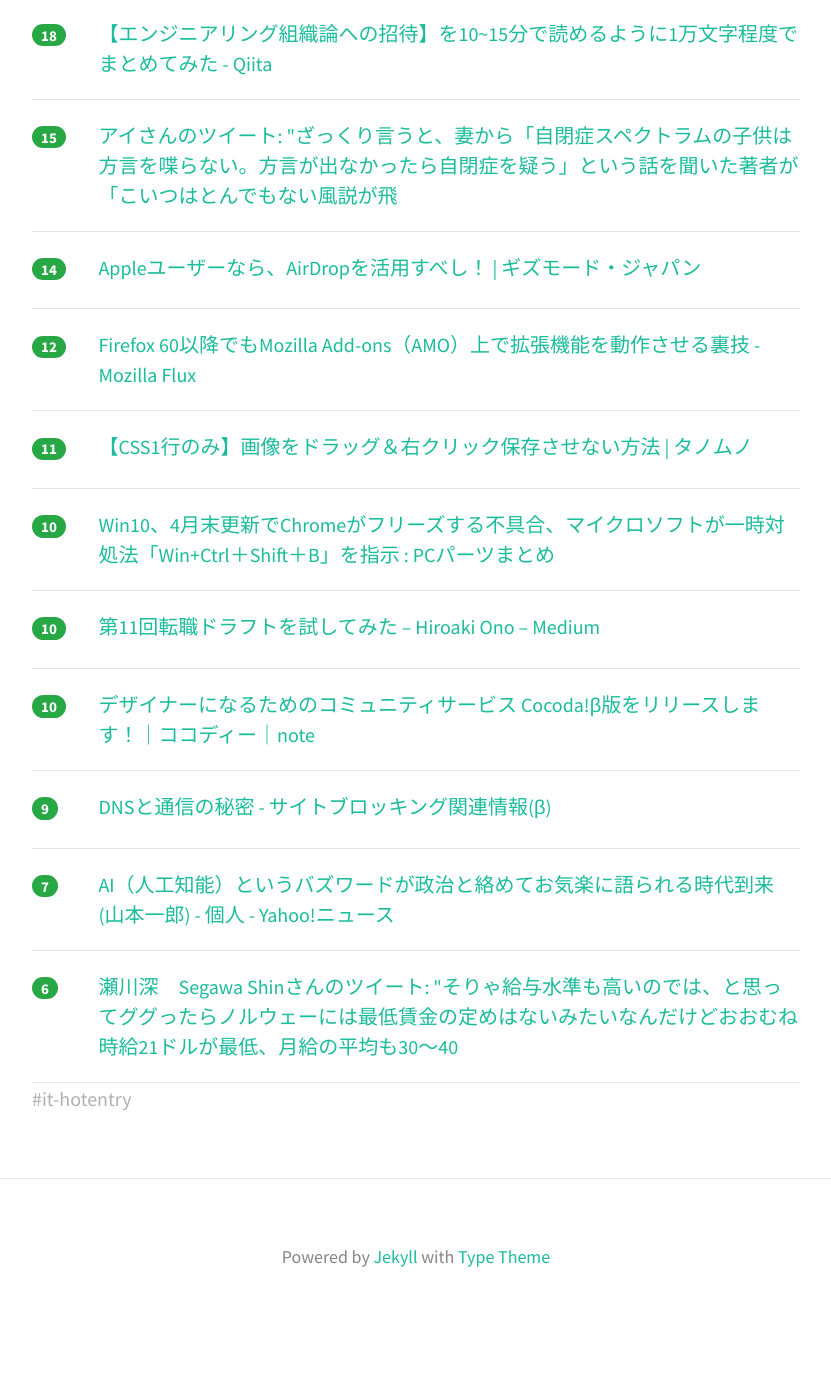
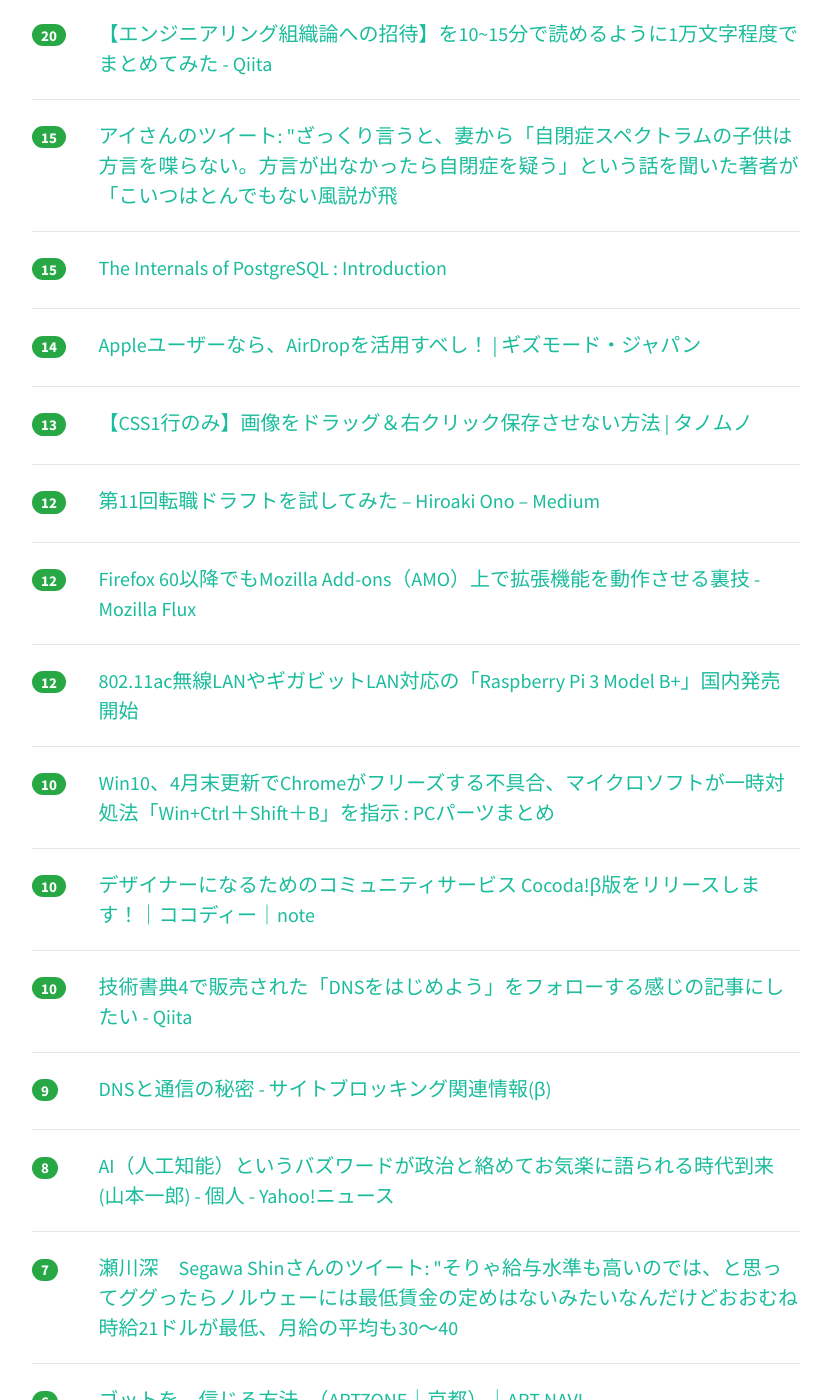
Before and after one commit to yatta47/hatena-matome-site, a Jekyll site: the page built from _posts/2018-05-05-hatena.md, in a window 1280 px wide and 1400 px high, scrolled down 556 px. Shown: the whole window, without its empty margins (224-1055 px from the left). Built offline with Jekyll 4.4.1, drawn with Linux system fonts in a browser that asks for light colours; nearby versions of some CDN libraries; before the commit the page ends 1890 px from its top, so only the background shows below that; some of the changed text lies outside the part shown.

Commit message:
Updated 2018-05-05

```diff
--- a/_posts/2018-05-05-hatena.md
+++ b/_posts/2018-05-05-hatena.md
@@ -1,23 +1,23 @@
 ---
 layout: post
 title:  "2018-05-05 はてぶIT"
-date:   2018-05-05 08:02:39
+date:   2018-05-05 09:03:23
 tags: [it-hotentry]
 ---
-13 件のデータあり
+17 件のデータあり
 
 <hr><div class="row">
-<div class="col-1"><span class="badge badge-pill badge-success h2">126</span></div>
+<div class="col-1"><span class="badge badge-pill badge-success h2">142</span></div>
+<div class="col-11"><a href='https://qiita.com/mumoshu/items/0d2f2a13c6e9fc8da2a4' target='_blank'>他言語から来た人がGoを使い始めてすぐハマったこととその答え - Qiita</a></div>
+</div>
+<hr>
+<div class="row">
+<div class="col-1"><span class="badge badge-pill badge-success h2">132</span></div>
 <div class="col-11"><a href='https://blog.craftz.dog/lets-side-hustle-b9e1d894041d' target='_blank'>サイドハッスルのすゝめ — お金よりもやりがいを求める副業 – 週休７日で働きたい</a></div>
 </div>
 <hr>
 <div class="row">
-<div class="col-1"><span class="badge badge-pill badge-success h2">121</span></div>
-<div class="col-11"><a href='https://qiita.com/mumoshu/items/0d2f2a13c6e9fc8da2a4' target='_blank'>他言語から来た人がGoを使い始めてすぐハマったこととその答え - Qiita</a></div>
-</div>
-<hr>
-<div class="row">
-<div class="col-1"><span class="badge badge-pill badge-success h2">18</span></div>
+<div class="col-1"><span class="badge badge-pill badge-success h2">20</span></div>
 <div class="col-11"><a href='https://qiita.com/kamesennin/items/89d479112554a6f9d038' target='_blank'>【エンジニアリング組織論への招待】を10~15分で読めるように1万文字程度でまとめてみた - Qiita</a></div>
 </div>
 <hr>
@@ -27,8 +27,23 @@ tags: [it-hotentry]
 </div>
 <hr>
 <div class="row">
+<div class="col-1"><span class="badge badge-pill badge-success h2">15</span></div>
+<div class="col-11"><a href='http://www.interdb.jp/pg/' target='_blank'>The Internals of PostgreSQL : Introduction</a></div>
+</div>
+<hr>
+<div class="row">
 <div class="col-1"><span class="badge badge-pill badge-success h2">14</span></div>
 <div class="col-11"><a href='https://www.gizmodo.jp/2018/05/re-air-drop.html' target='_blank'>Appleユーザーなら、AirDropを活用すべし！ | ギズモード・ジャパン</a></div>
+</div>
+<hr>
+<div class="row">
+<div class="col-1"><span class="badge badge-pill badge-success h2">13</span></div>
+<div class="col-11"><a href='https://tanomuno.com/archives/1138' target='_blank'>【CSS1行のみ】画像をドラッグ＆右クリック保存させない方法 | タノムノ</a></div>
+</div>
+<hr>
+<div class="row">
+<div class="col-1"><span class="badge badge-pill badge-success h2">12</span></div>
+<div class="col-11"><a href='https://medium.com/@hihihiroro/2d25eaa8d2df' target='_blank'>第11回転職ドラフトを試してみた – Hiroaki Ono – Medium</a></div>
 </div>
 <hr>
 <div class="row">
@@ -37,8 +52,8 @@ tags: [it-hotentry]
 </div>
 <hr>
 <div class="row">
-<div class="col-1"><span class="badge badge-pill badge-success h2">11</span></div>
-<div class="col-11"><a href='https://tanomuno.com/archives/1138' target='_blank'>【CSS1行のみ】画像をドラッグ＆右クリック保存させない方法 | タノムノ</a></div>
+<div class="col-1"><span class="badge badge-pill badge-success h2">12</span></div>
+<div class="col-11"><a href='http://www.gdm.or.jp/pressrelease/2018/0502/261449' target='_blank'>802.11ac無線LANやギガビットLAN対応の「Raspberry Pi 3 Model B+」国内発売開始</a></div>
 </div>
 <hr>
 <div class="row">
@@ -48,12 +63,12 @@ tags: [it-hotentry]
 <hr>
 <div class="row">
 <div class="col-1"><span class="badge badge-pill badge-success h2">10</span></div>
-<div class="col-11"><a href='https://medium.com/@hihihiroro/2d25eaa8d2df' target='_blank'>第11回転職ドラフトを試してみた – Hiroaki Ono – Medium</a></div>
+<div class="col-11"><a href='https://note.mu/co_co_d3/n/n5a033ca18d66' target='_blank'>デザイナーになるためのコミュニティサービス Cocoda!β版をリリースします！｜ココディー｜note</a></div>
 </div>
 <hr>
 <div class="row">
 <div class="col-1"><span class="badge badge-pill badge-success h2">10</span></div>
-<div class="col-11"><a href='https://note.mu/co_co_d3/n/n5a033ca18d66' target='_blank'>デザイナーになるためのコミュニティサービス Cocoda!β版をリリースします！｜ココディー｜note</a></div>
+<div class="col-11"><a href='https://qiita.com/soushi/items/7432710308a78a684299' target='_blank'>技術書典4で販売された「DNSをはじめよう」をフォローする感じの記事にしたい - Qiita</a></div>
 </div>
 <hr>
 <div class="row">
@@ -62,12 +77,17 @@ tags: [it-hotentry]
 </div>
 <hr>
 <div class="row">
-<div class="col-1"><span class="badge badge-pill badge-success h2">7</span></div>
+<div class="col-1"><span class="badge badge-pill badge-success h2">8</span></div>
 <div class="col-11"><a href='https://news.yahoo.co.jp/byline/yamamotoichiro/20180504-00084836/' target='_blank'>AI（人工知能）というバズワードが政治と絡めてお気楽に語られる時代到来(山本一郎) - 個人 - Yahoo!ニュース</a></div>
 </div>
 <hr>
 <div class="row">
-<div class="col-1"><span class="badge badge-pill badge-success h2">6</span></div>
+<div class="col-1"><span class="badge badge-pill badge-success h2">7</span></div>
 <div class="col-11"><a href='http://twitter.com/segawashin/status/992275125079703553' target='_blank'>瀬川深　Segawa Shinさんのツイート: "そりゃ給与水準も高いのでは、と思ってググったらノルウェーには最低賃金の定めはないみたいなんだけどおおむね時給21ドルが最低、月給の平均も30～40</a></div>
 </div>
 <hr>
+<div class="row">
+<div class="col-1"><span class="badge badge-pill badge-success h2">6</span></div>
+<div class="col-11"><a href='https://ex.artnavi-bt.com/exhibition/1931' target='_blank'>ゴットを、信じる方法。（ARTZONE｜京都）｜ART NAVI</a></div>
+</div>
+<hr>
```
